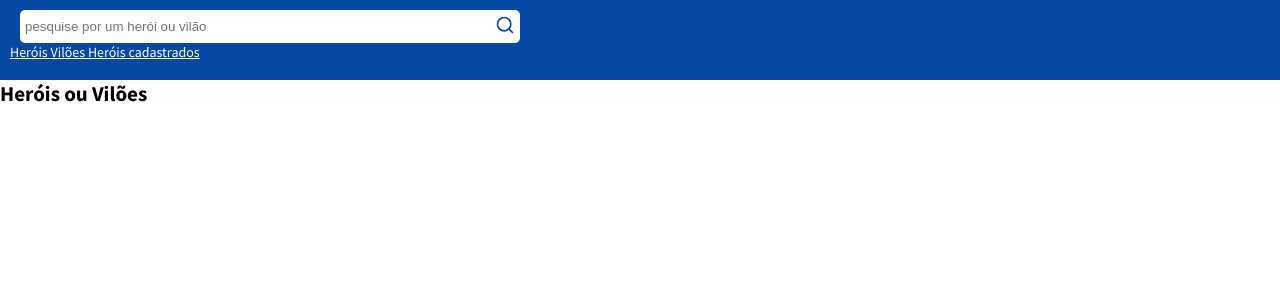
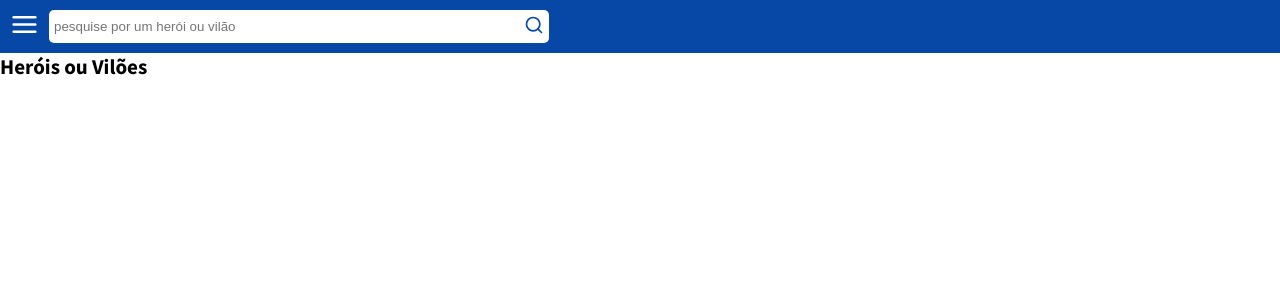
Before and after one commit to ocleyson/hero-app-client, a React (Create React App) app: page / in a window 1280 px wide. Shown: the top 300 px of the page. Built offline with nearby package versions, Linux system fonts and the light colour scheme.

Commit message:
add menu bar

```diff
--- /dev/null
+++ b/src/components/Menu/index.tsx
@@ -0,0 +1,28 @@
+import { useEffect } from 'react';
+import { Container } from './styles';
+import MenuList from '../MenuList';
+import { FiArrowLeft } from 'react-icons/fi';
+import { useLocation } from 'react-router-dom';
+
+type Props = {
+    showMenu: boolean;
+    setShowMenu: React.Dispatch<React.SetStateAction<boolean>>;
+}
+
+function Menu({ showMenu, setShowMenu }: Props) {
+    const location = useLocation();
+
+    useEffect(() => {
+        setShowMenu(false);
+    }, [location.pathname, setShowMenu])
+
+    return (
+        <Container className={showMenu ? 'opened' : 'closed'}>
+            <FiArrowLeft  onClick={() => setShowMenu(false)} />
+
+            <MenuList />
+        </Container>
+    );
+}
+
+export default Menu;
--- /dev/null
+++ b/src/components/Menu/styles.ts
@@ -0,0 +1,23 @@
+import styled from 'styled-components';
+import { colors } from '../../styles';
+
+export const Container = styled.div`
+    position: fixed;
+    width: 370px;
+    height: 100%;
+    background-color: ${colors.primary};
+    top: 0;
+    transition: all 200ms ease-in;
+
+    svg {
+        margin: 5px 0 0 5px;
+    }
+
+    &.closed {
+        left: -370px;
+    }
+
+    &.opened {
+        left: 0;
+    }
+`;
--- /dev/null
+++ b/src/components/MenuList/index.tsx
@@ -0,0 +1,22 @@
+import { Link } from 'react-router-dom'
+import { Container } from './styles';
+
+function MenuList() {
+    return (
+        <Container className="menu-list">
+            <ul>
+                <li>
+                    <Link to="/heroes/goods">Heróis cadastrados</Link>
+                </li>
+                <li>
+                    <Link to="/heroes/bads">Vilões cadastrados</Link>
+                </li>
+                <li>
+                    <Link to="/heroes">Heróis e Vilões cadastrados</Link>
+                </li>
+            </ul>
+        </Container>
+    );
+}
+
+export default MenuList;
--- /dev/null
+++ b/src/components/MenuList/styles.ts
@@ -0,0 +1,16 @@
+import styled from 'styled-components';
+
+export const Container = styled.div`
+    ul {
+        list-style: none;
+
+        li {
+            padding: 10px;
+            border-bottom: 1px solid white;
+
+            a {
+                text-decoration: none;
+            }
+        }
+    }
+`;
--- a/src/components/NavBar/index.tsx
+++ b/src/components/NavBar/index.tsx
@@ -1,16 +1,20 @@
+import { useState } from 'react';
 import { Container } from './styles';
-import { Link } from 'react-router-dom'
+import { FiMenu } from 'react-icons/fi'
 
 import SearchInput from '../SearchInput';
+import Menu from '../Menu';
 
 function NavBar() {
+    const [showMenu, setShowMenu] = useState(false)
+
     return (
-        <Container className="navbar">
+        <Container className="nav-bar">
+            <Menu showMenu={showMenu} setShowMenu={setShowMenu} />
+
+            <FiMenu onClick={() => setShowMenu(true)} />
+
             <SearchInput />
-
-            <Link to="/heroes/goods">Heróis </Link>
-            <Link to="/heroes/bads">Vilões </Link>
-            <Link to="/heroes">Heróis cadastrados</Link>
         </Container>
     );
 }
--- a/src/components/NavBar/styles.ts
+++ b/src/components/NavBar/styles.ts
@@ -2,8 +2,15 @@ import styled from 'styled-components';
 import { colors } from '../../styles';
 
 export const Container = styled.div`
+    display: flex;
     width: 100%;
-    height: 80px;
     background-color: ${colors.primary};
     padding: 10px;
+
+    svg {
+        color: white;
+        height: 29px;
+        width: 29px;
+        cursor: pointer;
+    }
 `;
```
